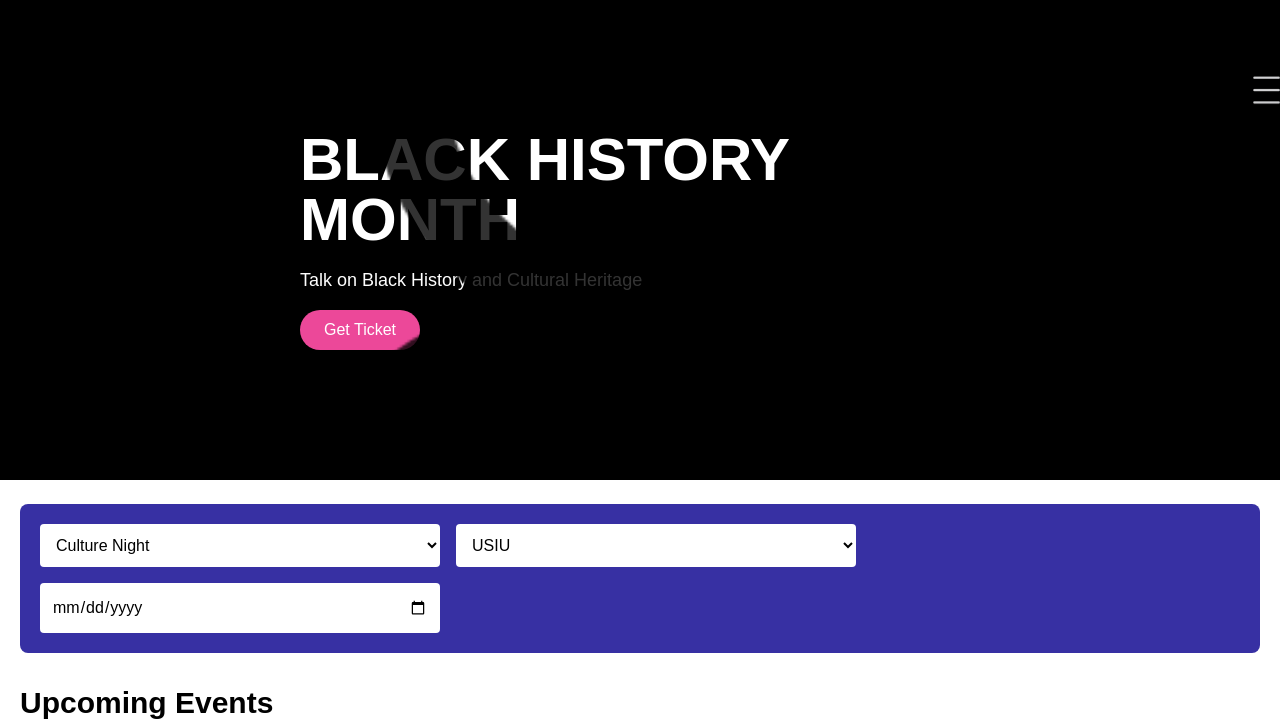
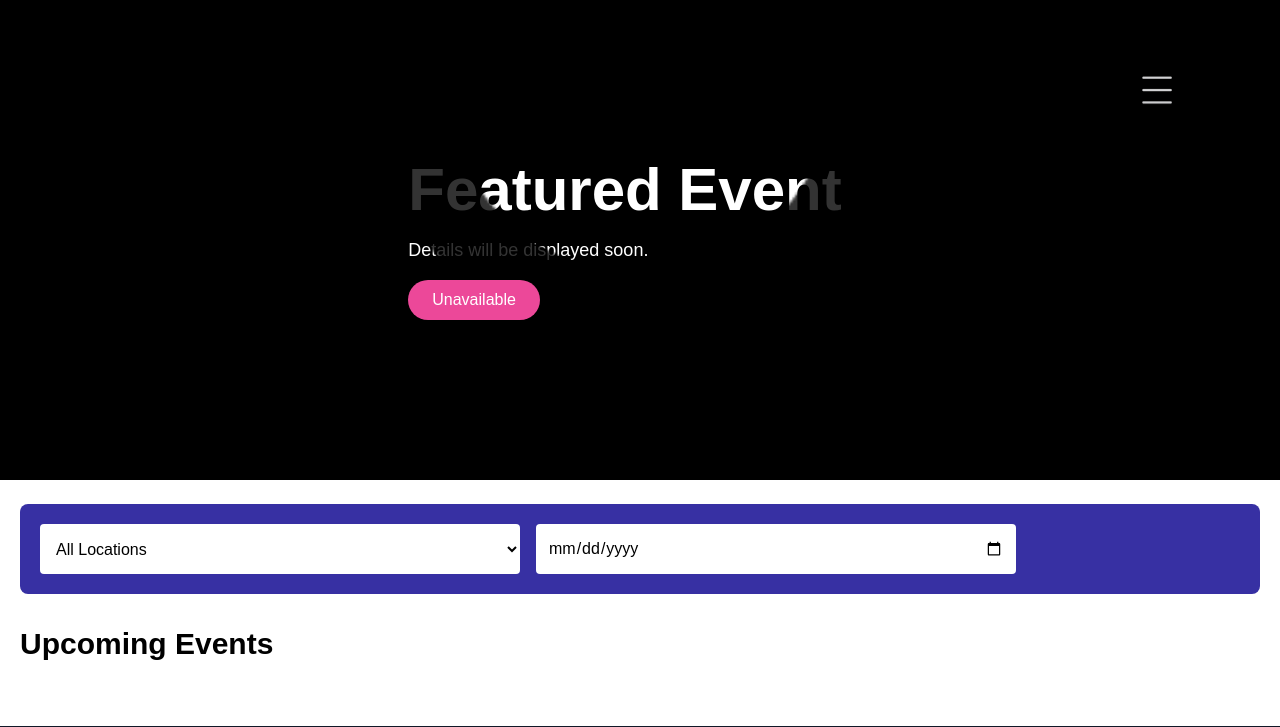
Before and after one commit to vostedagreat/SmartTickets, a Flask app: page /client_dashboard in a window 1280 px wide. Shown: the top 727 px of the page. Run offline with Flask 3, Linux system fonts and the light colour scheme; parts of the project's set-up code (start-up, migrations or seed data) failed here and were passed over; some libraries are stand-ins or nearby versions.

Commit message:
Added events to user dashboard

```diff
--- a/static/client_dashboard.css
+++ b/static/client_dashboard.css
@@ -9,6 +9,10 @@ body {
 }
 .header-content{
     margin-left: 300px;
+}
+header button {
+    position: relative;
+    margin-right: 20px; /* Adds space to move the button away from the scroll bar */
 }
 .profile-container {
     margin-left: 300px;
@@ -110,3 +114,10 @@ body {
     color: white;
     text-align: center;
 }
+
+.grid img {
+    max-width: 100%;
+    max-height: 250px;
+    object-fit: contain;
+    border-radius: 8px;
+}
--- a/templates/client_dashboard.html
+++ b/templates/client_dashboard.html
@@ -6,28 +6,124 @@
     <title>USIU Events</title>
     <link rel="stylesheet" href="{{ url_for('static', filename='client_dashboard.css') }}">
     <script src="https://cdn.tailwindcss.com"></script>
-    <script>
+    <script type="module">
+        import { firebaseConfig } from "/static/js/firebase-config.js";
+        import { initializeApp } from "https://www.gstatic.com/firebasejs/9.6.11/firebase-app.js";
+        import { getFirestore, collection, getDocs } from "https://www.gstatic.com/firebasejs/9.6.11/firebase-firestore.js";
 
-        document.addEventListener("DOMContentLoaded", function() {
-            const profileImg = document.getElementById("profile-img");
-            const profileMenu = document.getElementById("profile-menu");
-            if(profileImg){
-                console.log('Profile image found');
+        //Initialize Firebase using imported config
+        const app = initializeApp(firebaseConfig);
+        const db = getFirestore(app);
+
+        document.addEventListener("DOMContentLoaded", async function () {
+            const headerContent = document.querySelector(".header-content");
+            const eventsContainer = document.querySelector(".grid");
+            const searchLocation = document.querySelector(".search-location");
+            const searchDate = document.querySelector(".search-date");
+
+            //Fetch and display the featured event in the header
+            async function fetchFeaturedEvent() {
+                try {
+                    const querySnapshot = await getDocs(collection(db, "events"));
+                    const featuredEvent = querySnapshot.docs[0]?.data(); //Pick the first event
+
+                    if (featuredEvent) {
+                        headerContent.innerHTML = `
+                            <h1 class="text-6xl font-bold">${featuredEvent.eventName}</h1>
+                            <p class="mt-4 text-lg">${featuredEvent.description}</p>
+                            <button class="mt-4 bg-pink-500 px-6 py-2 text-white rounded-full">Get Ticket</button>
+                        `;
+                    } else {
+                        // Handle no event case
+                        headerContent.innerHTML = `
+                            <h1 class="text-6xl font-bold">No Events Found</h1>
+                            <p class="mt-4 text-lg">Please check back later!</p>
+                            <button class="mt-4 bg-pink-500 px-6 py-2 text-white rounded-full disabled">Unavailable</button>
+                        `;
+                    }
+                } catch (error) {
+                    console.error("Error fetching featured event:", error);
+                    headerContent.innerHTML = `
+                        <h1 class="text-6xl font-bold">Featured Event</h1>
+                        <p class="mt-4 text-lg">Details will be displayed soon.</p>
+                        <button class="mt-4 bg-pink-500 px-6 py-2 text-white rounded-full disabled">Unavailable</button>
+                    `;
+                }
             }
 
-            profileImg.addEventListener("click", function(event) {
-                event.stopPropagation(); // Prevent immediate closing
-                console.log('Menu clicked');
-                profileMenu.style.display = (profileMenu.style.display === "block") ? "none" : "block";
+            //Fetch and display unique locations in the dropdown
+            async function fetchLocations() {
+                try {
+                    const querySnapshot = await getDocs(collection(db, "events"));
+                    const locationSet = new Set(); //Set to avoid duplicates
+
+                    querySnapshot.forEach((doc) => {
+                        const data = doc.data();
+                        if (data.location) {
+                            locationSet.add(data.location); //Add location to the Set
+                        }
+                    });
+
+                    //Clear and populate dropdown dynamically
+                    searchLocation.innerHTML = `<option value="">All Locations</option>`;
+                    locationSet.forEach((location) => {
+                        const option = document.createElement("option");
+                        option.value = location;
+                        option.textContent = location;
+                        searchLocation.appendChild(option);
+                    });
+                } catch (error) {
+                    console.error("Error fetching locations:", error);
+                    alert("Failed to load location options. Please try again.");
+                }
+            }
+
+            //Fetch and display filtered events
+            async function fetchFilteredEvents(location = "", date = "") {
+                try {
+                    const querySnapshot = await getDocs(collection(db, "events"));
+                    eventsContainer.innerHTML = ""; //Clear existing events
+
+                    querySnapshot.forEach((doc) => {
+                        const data = doc.data();
+
+                        //Apply filters
+                        if (
+                            (!location || data.location === location) && //Match exact location
+                            (!date || data.date === date) //Match exact date
+                        ) {
+                            const eventCard = document.createElement("div");
+                            eventCard.className = "bg-white p-4 shadow rounded-lg";
+
+                            eventCard.innerHTML = `
+                                <img src="${data.imageUrl}" class="w-full rounded" alt="${data.eventName}">
+                                <h3 class="mt-3 font-bold">${data.eventName}</h3>
+                                <p class="text-sm mt-2">${data.description}</p>
+                                <p class="text-sm font-semibold mt-1">${data.date} ${data.startTime} - ${data.endTime}</p>
+                            `;
+
+                            eventsContainer.appendChild(eventCard);
+                        }
+                    });
+                } catch (error) {
+                    console.error("Error fetching events:", error);
+                    alert("Failed to load events. Please try again later.");
+                }
+            }
+
+            //Event listeners for search filters
+            searchLocation.addEventListener("change", function () {
+                fetchFilteredEvents(searchLocation.value, searchDate.value);
+            });
+            searchDate.addEventListener("change", function () {
+                fetchFilteredEvents(searchLocation.value, searchDate.value);
             });
 
-            document.addEventListener("click", function(event) {
-                if (!profileMenu.contains(event.target) && event.target !== profileImg) {
-                    profileMenu.style.display = "none";
-                }
-            });
+            //Fetch featured event, locations, and events on page load
+            await fetchFeaturedEvent();
+            await fetchLocations();
+            await fetchFilteredEvents();
         });
-
     </script>
 </head>
 
@@ -37,9 +133,9 @@
         <div class="absolute inset-0 bg-[url('user.png')] bg-cover bg-center opacity-80"></div>
 
         <div class="header-content">
-            <h1 class="text-6xl font-bold">BLACK HISTORY MONTH</h1>
-            <p class="mt-4 text-lg">Talk on Black History and Cultural Heritage</p>
-            <button class="mt-4 bg-pink-500 px-6 py-2 text-white rounded-full">Get Ticket</button>
+            <h1 class="text-6xl font-bold">Featured Event</h1>
+            <p class="mt-4 text-lg">Details will be displayed soon.</p>
+            <button class="mt-4 bg-pink-500 px-6 py-2 text-white rounded-full disabled">Unavailable</button>
         </div>
 
         <div class="profile-container">
@@ -68,13 +164,11 @@
     <!-- Search Bar -->
     <div class="container mx-auto px-5 mt-6">
         <div class="bg-indigo-800 p-5 rounded-lg flex flex-wrap gap-4 text-white">
-            <select class="p-3 bg-white text-black rounded w-1/3">
-                <option>Culture Night</option>
+            <select class="search-location p-3 bg-white text-black rounded w-2/5">
+                <!-- Options will be dynamically populated -->
+                <option value="">All Locations</option>
             </select>
-            <select class="p-3 bg-white text-black rounded w-1/3">
-                <option>USIU</option>
-            </select>
-            <input type="date" class="p-3 bg-white text-black rounded w-1/3">
+            <input type="date" class="search-date p-3 bg-white text-black rounded w-2/5">
         </div>
     </div>
 
@@ -82,27 +176,7 @@
     <section class="container mx-auto px-5 mt-8">
         <h2 class="text-3xl font-bold">Upcoming Events</h2>
         <div class="grid md:grid-cols-3 gap-6 mt-6">
-            <div class="bg-white p-4 shadow rounded-lg">
-                <img src="{{ url_for('static', filename='images/event1.png') }}" class="w-full rounded">
-                <h3 class="mt-3 font-bold">USIU-AFRICA CULTURE WEEK 2024</h3>
-                <p class="text-sm mt-2">Join us for a week of cultural festivities.</p>
-                <p class="text-sm font-semibold mt-1">14 Feb</p>
-            </div>
-            <div class="bg-white p-4 shadow rounded-lg">
-                <img src="event2.jpg" class="w-full rounded">
-                <h3 class="mt-3 font-bold">Mr. & Miss USIU AFRICA</h3>
-                <p class="text-sm mt-2">A grand celebration of beauty and talent.</p>
-                <p class="text-sm font-semibold mt-1">20 Feb</p>
-            </div>
-            <div class="bg-white p-4 shadow rounded-lg">
-                <img src="event3.jpg" class="w-full rounded">
-                <h3 class="mt-3 font-bold">GALA Awards</h3>
-                <p class="text-sm mt-2">Recognizing the best performances.</p>
-                <p class="text-sm font-semibold mt-1">18 Feb</p>
-            </div>
-        </div>
-        <div class="text-center mt-6">
-            <button class="bg-indigo-500 px-6 py-2 text-white rounded-full">Load More</button>
+            <!-- Event cards will be dynamically populated here -->
         </div>
     </section>
 
```
Also changed, not shown: templates/admin_dashboard.html (+29 -5 lines), static/images/test.png (deleted).
